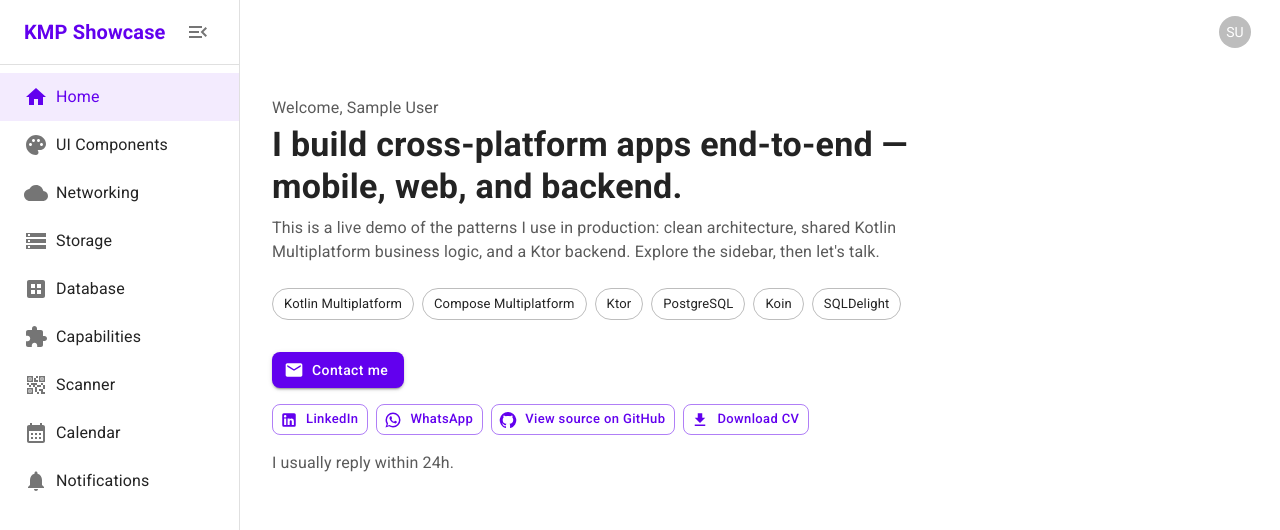
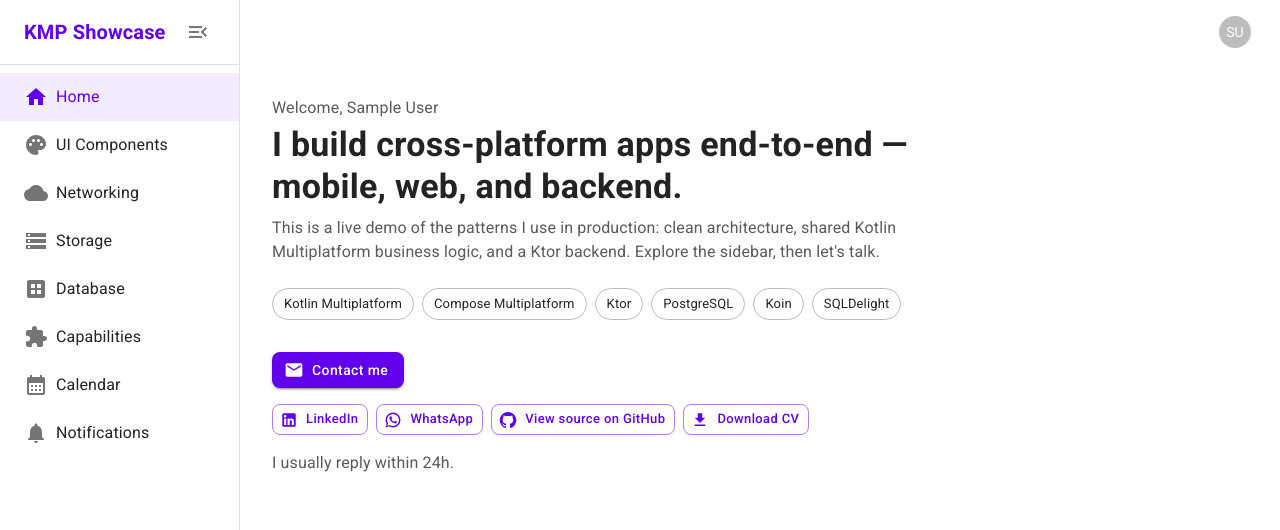
Before and after one commit to mkdigitalsk/web-showcase, a React (Vite) app: page /home in a window 1280 px wide. Shown: the top 530 px of the page. Built offline with nearby package versions, Linux system fonts and the light colour scheme; no server answers; sample sign-in values are in the browser's storage.

Commit message:
remove unused scanner nav item

```diff
--- a/src/locales/en.json
+++ b/src/locales/en.json
@@ -67,8 +67,6 @@
   "home.database.subtitle": "IndexedDB, local persistence",
   "home.capabilities.title": "Capabilities",
   "home.capabilities.subtitle": "Clipboard, Geolocation, Speech, Share & more",
-  "home.scanner.title": "Scanner",
-  "home.scanner.subtitle": "Generate and scan QR codes & barcodes",
   "home.calendar.title": "Calendar",
   "home.calendar.subtitle": "Date range picker",
   "home.notifications.title": "Notifications",
--- a/src/shared/components/layout/Sidebar.tsx
+++ b/src/shared/components/layout/Sidebar.tsx
@@ -8,7 +8,6 @@ import {
   MenuOpen,
   Notifications,
   Palette,
-  QrCode2,
   Storage as StorageIcon,
 } from '@mui/icons-material'
 import { Drawer, IconButton, List, ListItemButton, ListItemIcon, ListItemText, Toolbar, Tooltip } from '@mui/material'
@@ -28,7 +27,6 @@ const navItems = [
   { route: Routes.STORAGE, titleKey: 'home.storage.title', Icon: StorageIcon },
   { route: Routes.DATABASE, titleKey: 'home.database.title', Icon: Dataset },
   { route: Routes.CAPABILITIES, titleKey: 'home.capabilities.title', Icon: Extension },
-  { route: '/scanner', titleKey: 'home.scanner.title', Icon: QrCode2 },
   { route: '/calendar', titleKey: 'home.calendar.title', Icon: CalendarMonth },
   { route: '/notifications', titleKey: 'home.notifications.title', Icon: Notifications },
 ] as const
```
